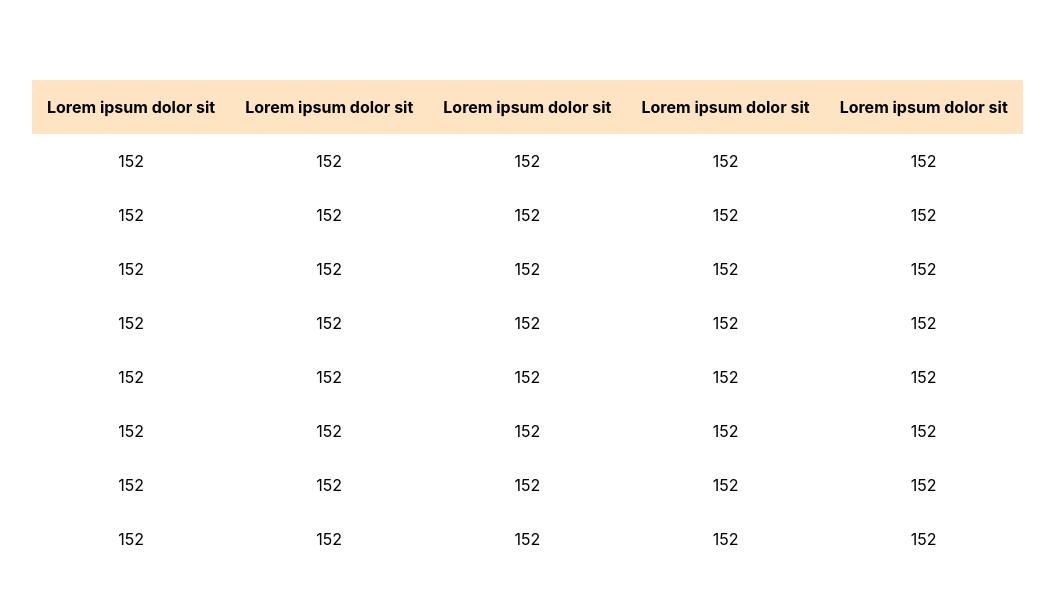
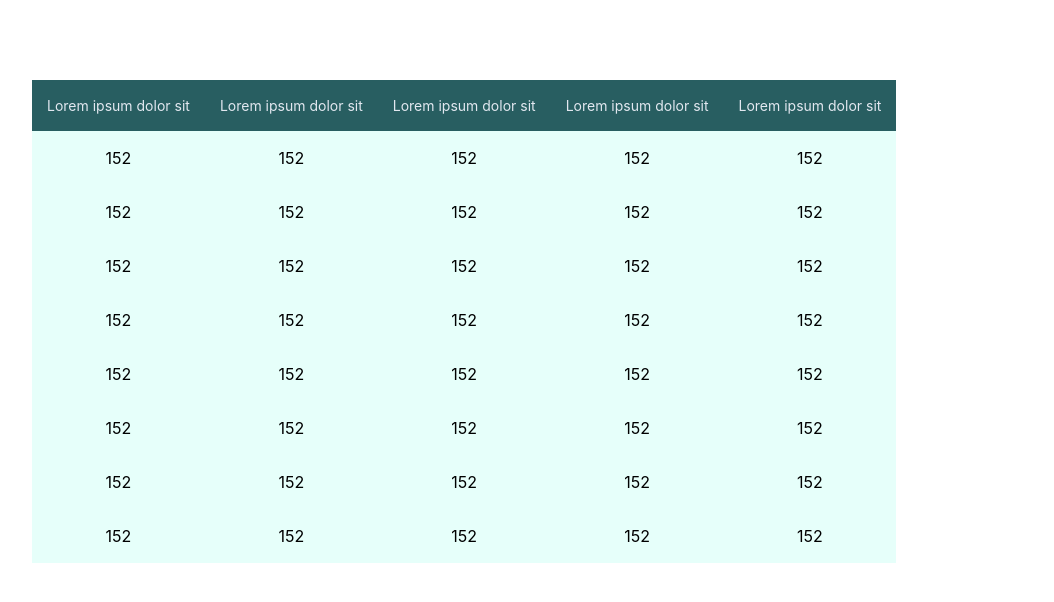
Before and after one commit to mmakina/animated-lab-reports, a PHP site: page / in a window 1280 px wide. Shown: the top 602 px of the page, without its empty margins (48-1102 px from the left). Run offline with PHP 8.4, Linux system fonts and the light colour scheme; some libraries are stand-ins or nearby versions.

Commit message:
Table Utility Completed

```diff
--- a/resources/sass/utilities/_buttons.scss
+++ b/resources/sass/utilities/_buttons.scss
@@ -605,5 +605,5 @@
     @apply inline-block font-sans bg-red-900 text-white px-5 py-3;
 }
 .btn_red-900:hover{
-    @apply inline-block font-sans bg-red-800 text-white px-5 py-3;
+    @apply inline-block font-sans bg-red-800 text-white px-5 py-3 ;
 }
--- a/resources/sass/utilities/_tables.scss
+++ b/resources/sass/utilities/_tables.scss
@@ -1,3 +1,8 @@
+/**
+    Global Table decleration
+    @author Michael Makina
+    https://mmakina.online
+**/
 .table{
 
 }
@@ -20,18 +25,3 @@
     padding:15px 15px 15px 15px;
     text-align: center;
 }
-
-/* Element | http://localhost:8000/ */
-
-.table_header_row {
-    padding-top: 50px;
-  }
-
-
-  .table_header {
-    /* padding: 800p\[; */
-    /* padding: 800p\[x; */
-    background: bisque;
-    display: table-header-group;
-    padding: 800px;
-  }
--- a/resources/views/index.view.php
+++ b/resources/views/index.view.php
@@ -2,16 +2,16 @@
 
 <div class="pt-20 px-20">
     <table class="table">
-        <thead class="table_header">
-            <tr class="table_header_row">
-                <th class="table_header_data">Lorem ipsum dolor sit</th>
-                <th class="table_header_data">Lorem ipsum dolor sit</th>
-                <th class="table_header_data">Lorem ipsum dolor sit</th>
-                <th class="table_header_data">Lorem ipsum dolor sit</th>
-                <th class="table_header_data">Lorem ipsum dolor sit</th>
+        <thead class="table_header bg-teal-800 font-sans text-sm text-gray-300">
+            <tr class="table_header_row border-gray-500">
+                <th class="table_header_data font-sans font-normal">Lorem ipsum dolor sit</th>
+                <th class="table_header_data font-sans font-normal border-gray-500">Lorem ipsum dolor sit</th>
+                <th class="table_header_data font-sans font-normal">Lorem ipsum dolor sit</th>
+                <th class="table_header_data font-sans font-normal">Lorem ipsum dolor sit</th>
+                <th class="table_header_data font-sans font-normal">Lorem ipsum dolor sit</th>
             </tr>
         </thead>
-        <tbody class="table_body">
+        <tbody class="table_body bg-teal-100">
             <tr class="table_body_row">
                 <td class="table_body_data">152</td>
                 <td class="table_body_data">152</td>
```
Also changed, not shown: public/css/app.css.
